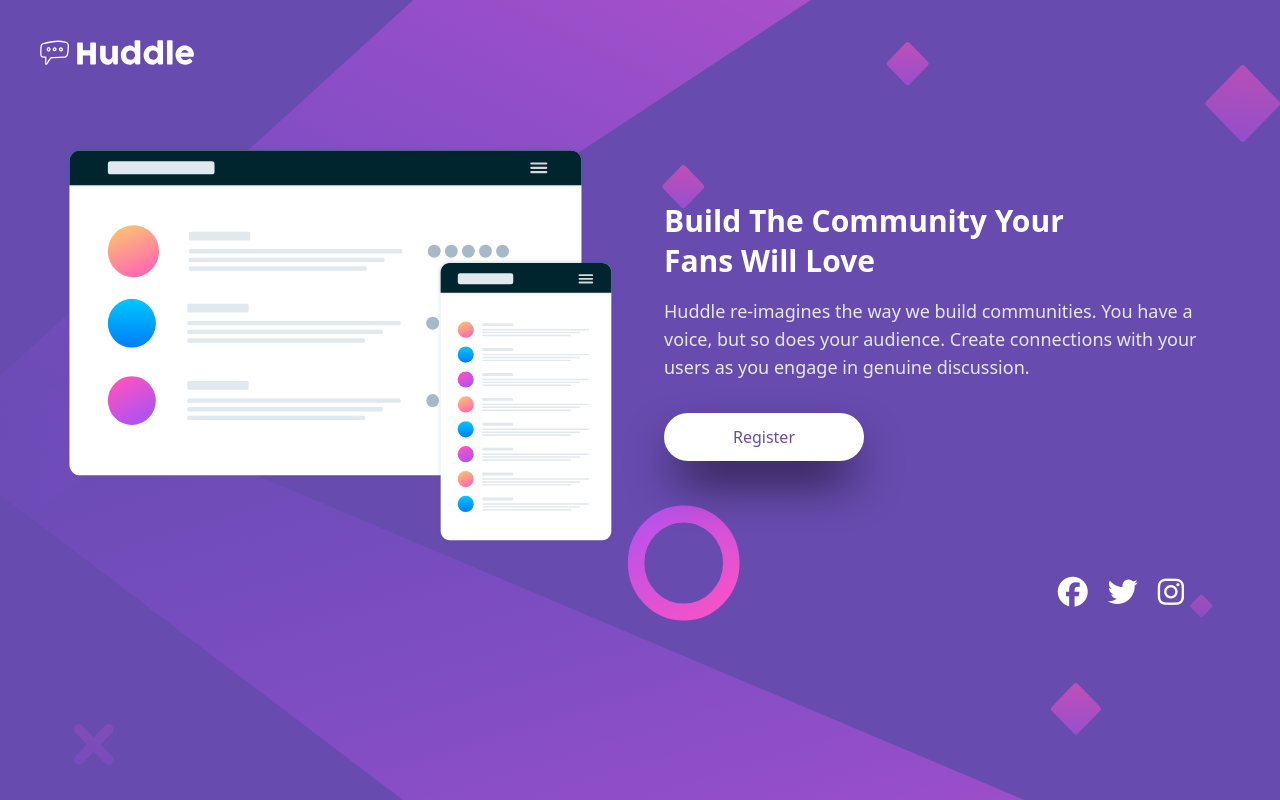
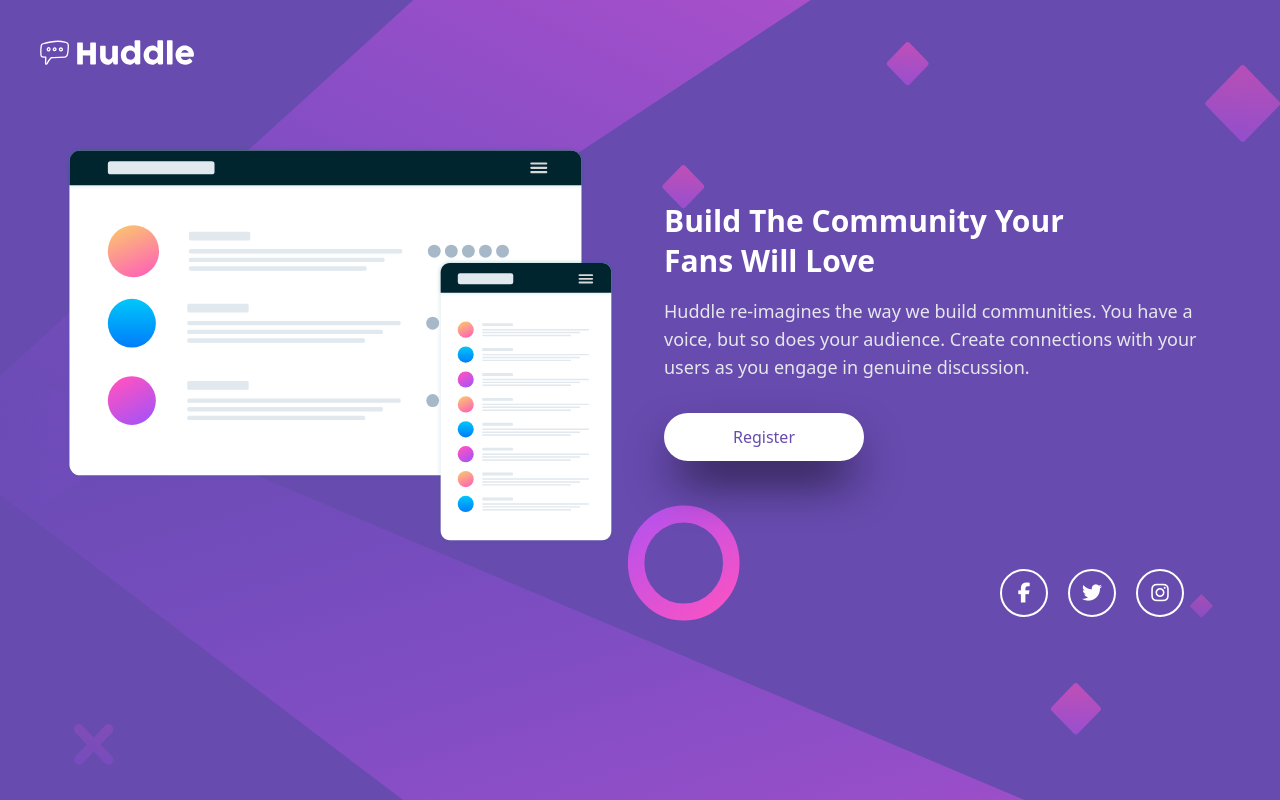
Before and after one commit to Manpreet-01/learning-css, a React (Vite) app: page / in a window 1280 px wide. Built offline with nearby package versions, Linux system fonts and the light colour scheme.

Commit message:
huddle-landing-page-with-a-single-introductory-section styles improved

```diff
--- a/src/components/Card.jsx
+++ b/src/components/Card.jsx
@@ -13,18 +13,17 @@ function Card() {
                     <p className='px-16 md:px-0 text-gray-200 text-lg'>Huddle re-imagines the way we build communities. You have a voice, but so does your audience. Create connections with your users as you engage in genuine discussion. </p>
 
                     <button
-                        className='mt-4 py-3 w-[250px] md:w-[200px] shadow-black shadow-2xl rounded-3xl bg-white'
-                        style={{ color: 'hsl(257, 40%, 49%)' }}
+                        className='mt-4 py-3 w-[250px] md:w-[200px] text-[#674baf] shadow-black shadow-2xl rounded-3xl bg-white hover:bg-transparent hover:text-white hover:outline hover:outline-white'
                     >
                         Register
                     </button>
                 </div>
             </div>
 
-            <div className='mt-24 md:mt-16 mb-10 md:mr-24 flex gap-x-5 justify-center md:justify-end items-center text-[30px] text-white'>
-                <button className=''><i className="fa-brands fa-facebook"></i></button>
-                <button><i className="fa-brands fa-twitter "></i></button>
-                <button><i className="fa-brands fa-instagram"></i></button>
+            <div className='mt-24 md:mt-16 mb-10 md:mr-24 flex gap-x-5 justify-center md:justify-end items-center text-[20px] text-white'>
+                <button className='border-2 w-12 h-12 border-white hover:bg-white hover:text-[#674baf] rounded-full'><i className="fa-brands fa-facebook-f"></i></button>
+                <button className='border-2 w-12 h-12 border-white hover:bg-white hover:text-[#674baf] rounded-full'><i className="fa-brands fa-twitter"></i></button>
+                <button className='border-2 w-12 h-12 border-white hover:bg-white hover:text-[#674baf] rounded-full'><i className="fa-brands fa-instagram"></i></button>
             </div>
         </div>
     );
```
